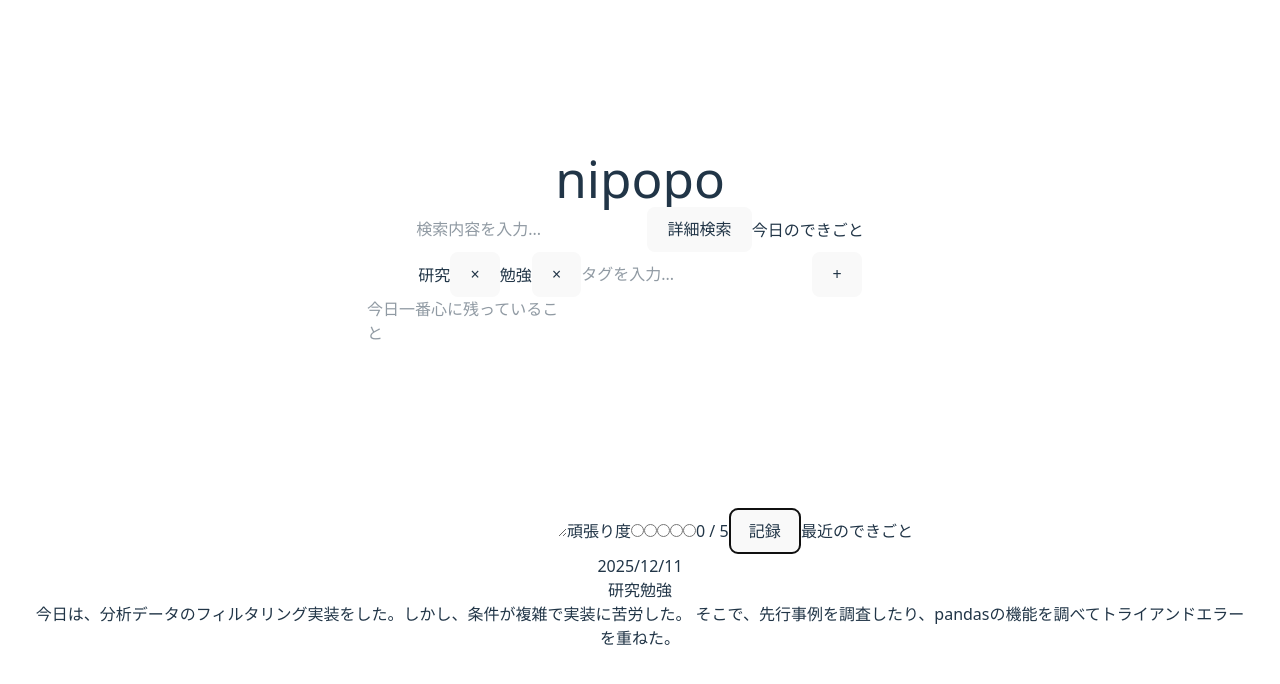
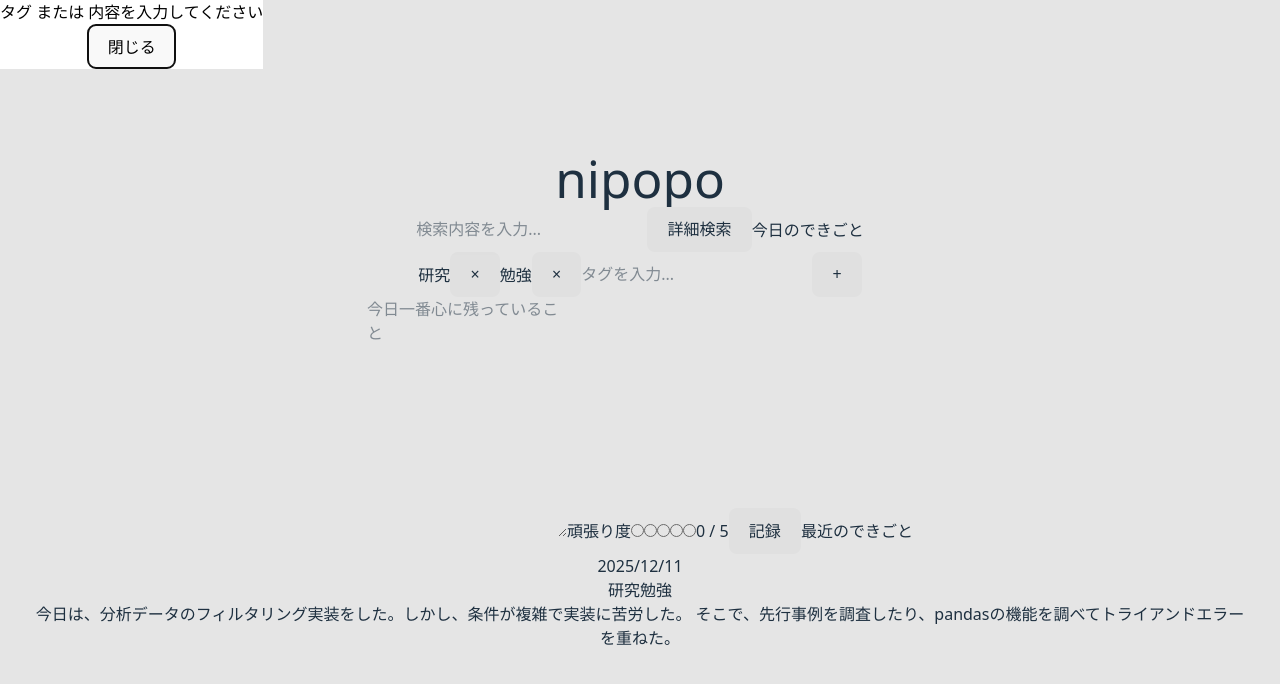
Before and after one commit to Komura-Taichi/nipopo, a React (Vite) app in the folder frontend/: page / in a window 1280 px wide. Both pictures are taken after a click on the button "記録". Shown: the top 684 px of the page. Built offline with nearby package versions, Linux system fonts and the light colour scheme.

Commit message:
fix App.tsx to pass tests

```diff
--- a/frontend/src/App.tsx
+++ b/frontend/src/App.tsx
@@ -1,34 +1,118 @@
-import { useState } from 'react';
+import React, { useEffect, useRef, useState } from 'react';
 import './App.css';
 
 function App() {
+  const maxEffort = 5;
+  const [inputTag, setInputTag] = useState<string>("");
   const [tags, setTags] = useState<string[]>(["研究", "勉強"]);
+
+  const [content, setContent] = useState<string>("");
+
+  const [effort, setEffort] = useState<number>(0);
+
+  const [isSaving, setIsSaving] = useState<boolean>(false);
+
+  const [showDialog, setShowDialog] = useState<boolean>(false);
+
+  const dialogRef = useRef<HTMLDialogElement>(null);
+
+  const onAddTag = () => {
+    if (!inputTag.trim()) {
+      alert("タグが空です。タグ名を入力してください。");
+      return;
+    }
+    setTags((prev: string[]) => [...prev, inputTag]);
+    setInputTag("");
+  };
+
+  const onSave = () => {
+    if (!tags.length || content.trim() == "") {
+      setShowDialog(true);
+      return;
+    }
+    setIsSaving(true);
+  };
+
+  useEffect(() => {
+    const dialog = dialogRef.current;
+    if (!dialog) return;
+
+    if (showDialog) dialog.showModal();
+    else if (dialog.open) dialog.close();
+  }, [showDialog]);
 
   return (
     <>
       <h1>nipopo</h1>
       <input type="text" placeholder="検索内容を入力..." aria-label="検索内容を入力" />
       <button aria-label="詳細検索">詳細検索</button>
+
       <label htmlFor="todayContent">今日のできごと</label>
       <div aria-label="今日のタグ一覧">
         {tags.map((t) => (
           <>
             <span key={t}>{t}</span>
-            <button aria-label={`タグ ${t} を削除`}>×</button>
+            <button
+              key={t}
+              aria-label={`タグ 「${t}」 を削除`}
+              onClick={() => {
+                setTags(prev => prev.filter((cur_t) => cur_t !== t))
+              }}
+            >
+              ×
+            </button>
           </>
         ))}
-        <input type="text" placeholder="タグを入力..." aria-label="タグを入力" />
-        <button aria-label="タグを追加">+</button>
+        <input
+          type="text"
+          value={inputTag}
+          placeholder="タグを入力..."
+          aria-label="タグを入力"
+          onChange={(e: React.ChangeEvent<HTMLInputElement>) => {
+            setInputTag(e.target.value);
+          }}
+        />
+        <button
+          aria-label="タグを追加"
+          onClick={onAddTag}
+        >+</button>
       </div>
-      <textarea id="todayContent" placeholder="今日一番心に残っていること" aria-label="今日一番心に残っていることを入力" rows={10} />
+      <textarea
+        id="todayContent"
+        value={content}
+        placeholder="今日一番心に残っていること"
+        aria-label="今日一番心に残っていることを入力"
+        rows={10}
+        onChange={(e: React.ChangeEvent<HTMLTextAreaElement>) => {
+          setContent(e.target.value);
+        }}
+      />
       <label>頑張り度</label>
-      <input type="radio" name="effort" aria-label="1 / 5" />
-      <input type="radio" name="effort" aria-label="2 / 5" />
-      <input type="radio" name="effort" aria-label="3 / 5" />
-      <input type="radio" name="effort" aria-label="4 / 5" />
-      <input type="radio" name="effort" aria-label="5 / 5" />
-      <span aria-label="頑張り度の数字表記">0 / 5</span>
-      <button>記録</button>
+      {[1, 2, 3, 4, 5].map((n) => (
+        <input
+          type="radio"
+          key={`${n} / ${maxEffort}`}
+          name="effort"
+          aria-label={`${n} / ${maxEffort}`}
+          checked={effort === n}
+          onChange={(e: React.ChangeEvent<HTMLInputElement>) => {
+            setEffort(n);
+          }}
+        />
+      ))}
+      <span aria-label="頑張り度の数字表記">{`${effort} / ${maxEffort}`}</span>
+      <button
+        disabled={isSaving}
+        onClick={onSave}
+      >
+        {isSaving ? "記録中..." : "記録"}
+      </button>
+
+      <dialog ref={dialogRef} aria-label="入力エラー">
+        <h2>タグ または 内容を入力してください</h2>
+        <button onClick={() => setShowDialog(false)}>閉じる</button>
+      </dialog>
+
       <label>最近のできごと</label>
       <div aria-label="最近のできごと">
         <h2>2025/12/11</h2>
@@ -38,8 +122,8 @@ function App() {
         <img />
         <img />
         <img />
-        <label>研究</label>
-        <label>勉強</label>
+        <span>研究</span>
+        <span>勉強</span>
         <p>
           今日は、分析データのフィルタリング実装をした。しかし、条件が複雑で実装に苦労した。
           そこで、先行事例を調査したり、pandasの機能を調べてトライアンドエラーを重ねた。
--- a/frontend/vitest-setup.ts
+++ b/frontend/vitest-setup.ts
@@ -1 +1,13 @@
 import "@testing-library/jest-dom";
+
+if (typeof HTMLDialogElement !== "undefined") {
+    HTMLDialogElement.prototype.showModal ??= function() {
+        // showModalが呼ばれたら開いたことにする
+        this.setAttribute("open", "");
+    };
+
+    HTMLDialogElement.prototype.close ??= function() {
+        // closeが呼ばれたら閉じたことにする
+        this.removeAttribute("open");
+    };
+}
```
Also changed, not shown: 1 other file (tests, documents, lock files or other folders).
